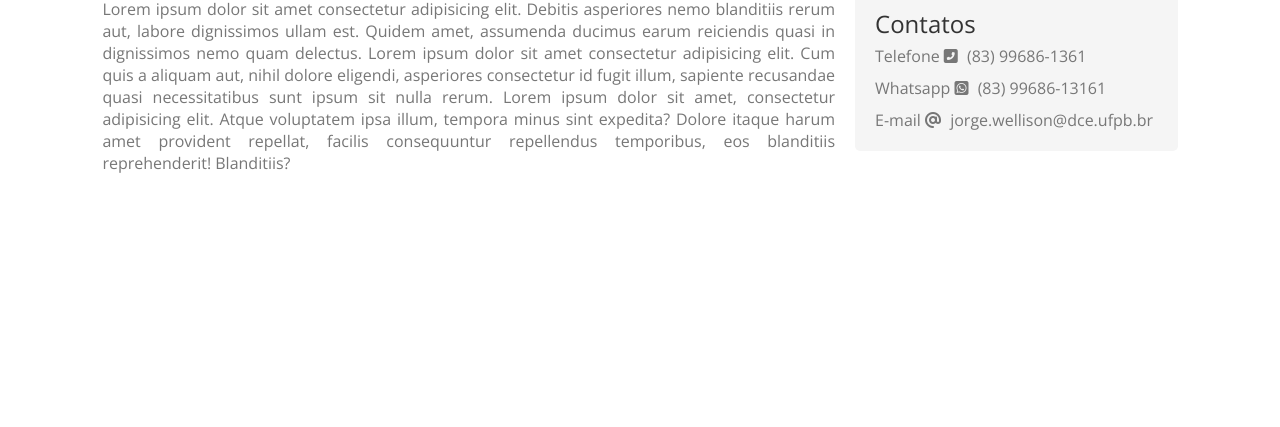
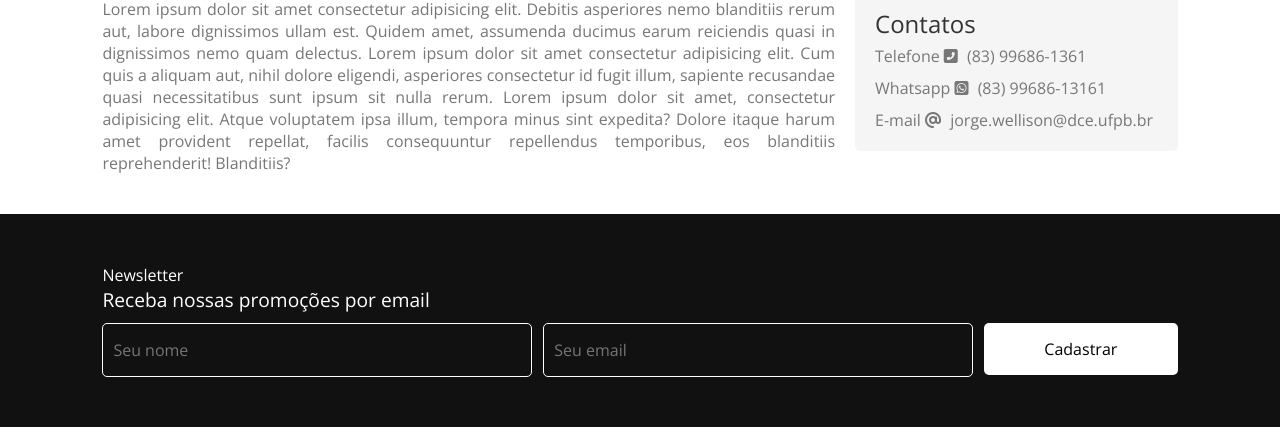
Before and after one commit to jorgewellison/Afiando-o-HTML, a plain HTML site: page index.html in a window 1280 px wide. Shown: the part 610-1037 px from the top of the page. Before the commit the page ends 824 px from the top, so only its background shows below. Drawn offline with nearby package versions, Linux system fonts and the light colour scheme.

Commit message:
Newsletter

```diff
--- a/css/style.css
+++ b/css/style.css
@@ -167,3 +167,48 @@ p{
 .onde-estamos i{
     margin-right: 5px;
 }
+
+/* NEWSLETTER */
+.newsletter{
+    width: 100%;
+    float: left;
+    background-color: #111;
+    padding: 50px 8%;
+}
+
+.newsletter h3{
+    font-size: 1.8m;
+    color: #fff;
+}
+
+.newsletter p{
+    font-size: 1.2em;
+    color: #fff;
+}
+
+.newsletter form{
+    width: 100%;
+    float: left;
+    margin-top: 10px;
+}
+
+.newsletter form input{
+    width: 40%;
+    margin-right: 1%;
+    padding: 15px 10px;
+    border: 1px solid #fff;
+    border-radius: 5px;
+    color: #fff;
+    background-color: initial; /* tirando fundo branco do form */
+    float: left;
+}
+
+.newsletter button{
+    width: 18%;
+    background-color: #fff;
+    padding: 15px 10px;
+    border-radius: 5px;
+    float: right;
+    cursor: pointer;
+
+}
--- a/index.html
+++ b/index.html
@@ -62,5 +62,14 @@
             </ul>
         </aside>
     </main>
+    <section class="newsletter"> <!-- section define versão genérica do site-->
+        <h3>Newsletter</h3>
+        <p>Receba nossas promoções por email</p>
+        <form method="post">
+            <input type="text" placeholder="Seu nome">
+            <input type="email" placeholder="Seu email">
+            <button>Cadastrar</button>
+        </form>
+    </section>
 </body>
 </html>
```
